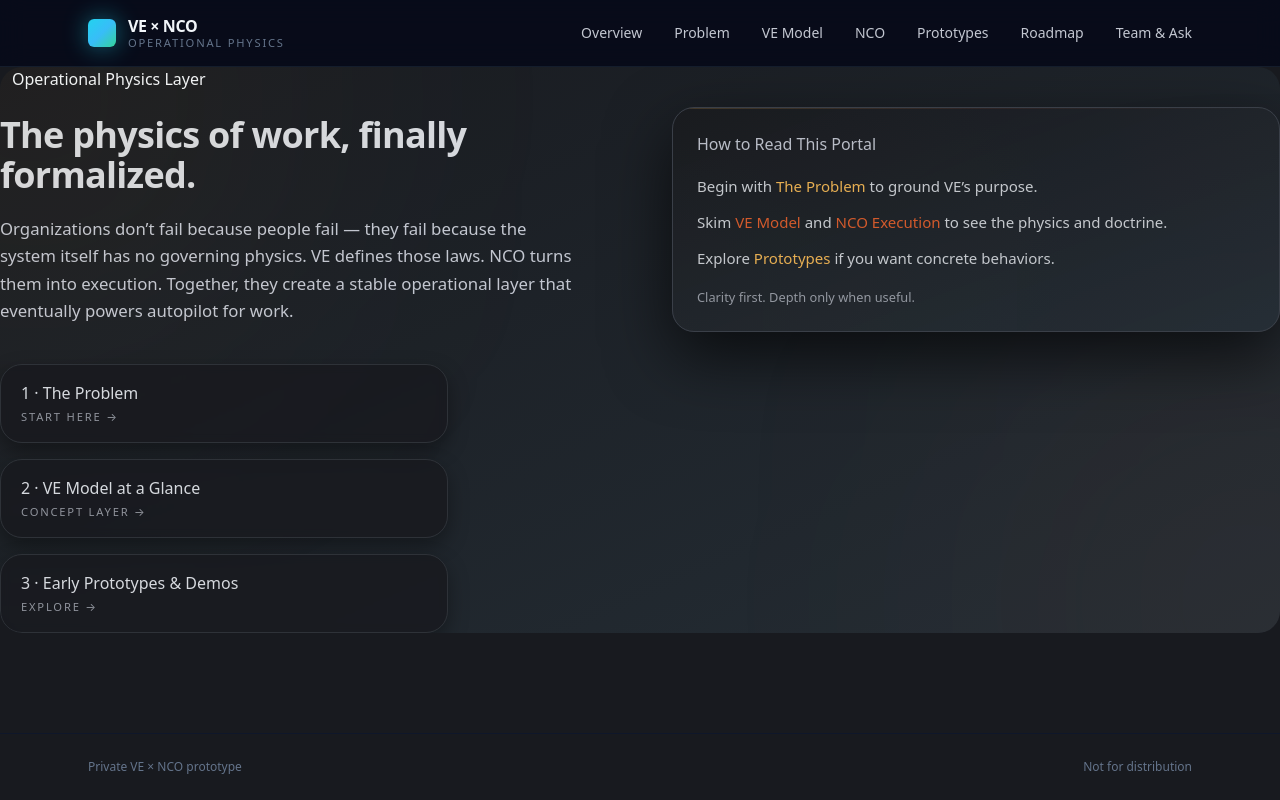
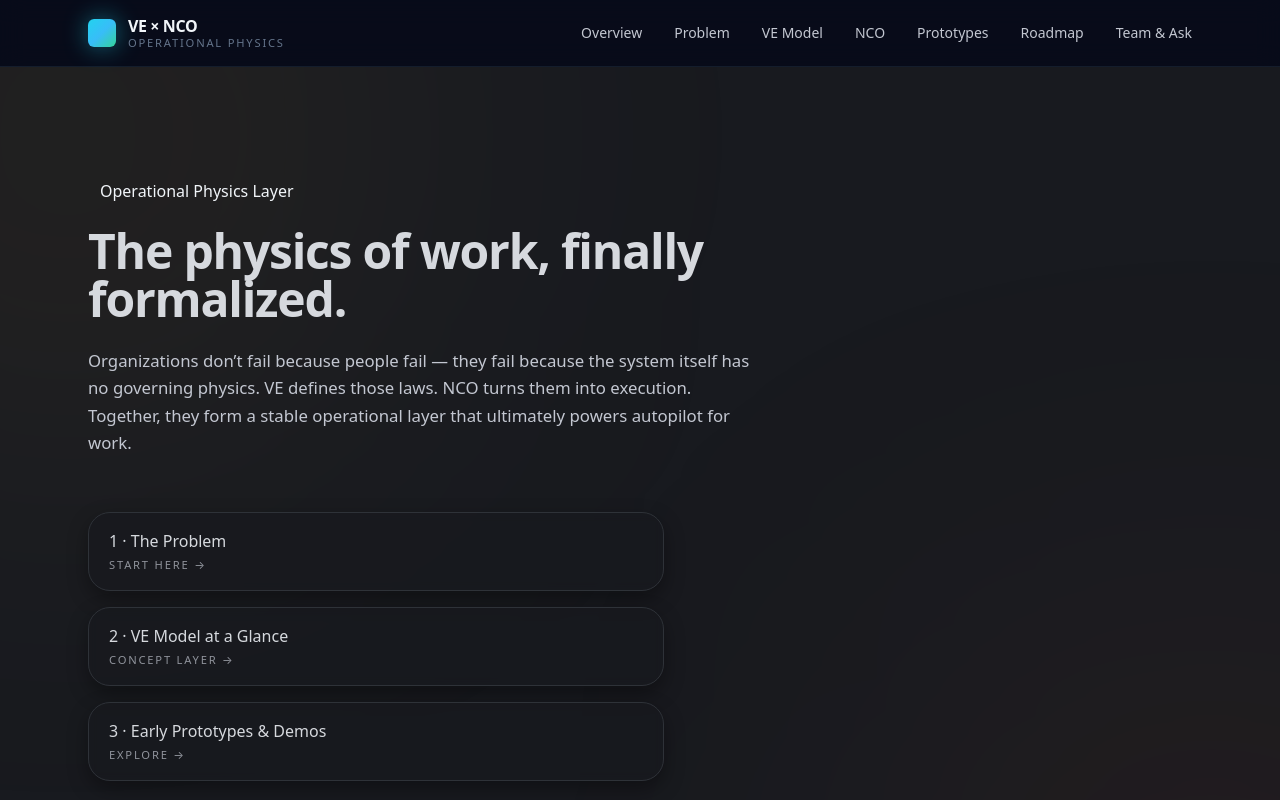
Before and after one commit to VertandErnie/vexnco-site, a Next.js app: page / in a window 1280 px wide. Shown: the top 800 px of the page. Built offline with nearby package versions, Linux system fonts and the light colour scheme.

Commit message:
Update page.jsx

```diff
--- a/app/page.jsx
+++ b/app/page.jsx
@@ -1,34 +1,36 @@
-import VEPanel from "../components/VEPanel";
 import VEMicroCard from "../components/VEMicroCard";
 
 export default function HomePage() {
   return (
-    <section className="section bg-ve-hero rounded-ve relative overflow-hidden">
-      {/* molten + ember glow accents */}
-      <div className="pointer-events-none absolute -top-40 -left-40 h-96 w-96 rounded-full bg-molten/10 blur-[160px]" />
-      <div className="pointer-events-none absolute -bottom-40 -right-40 h-96 w-96 rounded-full bg-ember/10 blur-[160px]" />
+    <section className="relative overflow-hidden">
+      {/* Ambient material glow */}
+      <div className="pointer-events-none absolute -top-48 -left-48 h-[520px] w-[520px] rounded-full bg-molten/10 blur-[200px]" />
+      <div className="pointer-events-none absolute -bottom-48 -right-48 h-[520px] w-[520px] rounded-full bg-ember/10 blur-[200px]" />
 
-      <div className="grid gap-16 lg:grid-cols-2 items-start">
-
-        {/* LEFT */}
-        <div>
+      <div className="relative max-w-6xl mx-auto px-6 pt-28 pb-36">
+        {/* Eyebrow */}
         <div className="flex items-center gap-3">
           <div className="ve-dot" />
-            <div className="ve-section-label">Operational Physics Layer</div>
+          <span className="ve-section-label">
+            Operational Physics Layer
+          </span>
         </div>
 
-          <h1 className="mt-6 text-4xl font-semibold text-concrete">
+        {/* Headline */}
+        <h1 className="mt-6 max-w-3xl text-4xl md:text-5xl font-semibold tracking-tight text-concrete">
           The physics of work, finally formalized.
         </h1>
 
-          <p className="mt-5 text-frost max-w-xl text-[1.05rem] leading-relaxed">
+        {/* Supporting copy */}
+        <p className="mt-6 max-w-2xl text-frost text-[1.05rem] leading-relaxed">
           Organizations don’t fail because people fail — they fail because the
           system itself has no governing physics. VE defines those laws. NCO
-            turns them into execution. Together, they create a stable operational
-            layer that eventually powers autopilot for work.
+          turns them into execution. Together, they form a stable operational
+          layer that ultimately powers autopilot for work.
         </p>
 
-          <div className="mt-10 grid gap-4 max-w-md">
+        {/* Entry points */}
+        <div className="mt-14 grid gap-4 max-w-xl">
           <VEMicroCard
             title="1 · The Problem"
             subtitle="Start Here"
@@ -45,34 +47,11 @@ export default function HomePage() {
             href="/prototypes"
           />
         </div>
-        </div>
 
-        {/* RIGHT */}
-        <VEPanel className="mt-10">
-          <p className="ve-section-label">How to Read This Portal</p>
-
-          <ul className="mt-4 space-y-3 text-concrete/90 text-[0.94rem] leading-relaxed">
-            <li>
-              Begin with <span className="text-molten font-medium">The Problem</span>{" "}
-              to ground VE’s purpose.
-            </li>
-            <li>
-              Skim{" "}
-              <span className="text-ember font-medium">VE Model</span> and{" "}
-              <span className="text-ember font-medium">NCO Execution</span>{" "}
-              to see the physics and doctrine.
-            </li>
-            <li>
-              Explore{" "}
-              <span className="text-molten font-medium">Prototypes</span>{" "}
-              if you want concrete behaviors.
-            </li>
-          </ul>
-
-          <p className="mt-4 text-[0.8rem] text-frost/70">
-            Clarity first. Depth only when useful.
+        {/* Gentle guidance (not a panel) */}
+        <p className="mt-10 max-w-xl text-[0.85rem] text-frost/60">
+          Start broad. Go deeper only if it’s useful.
         </p>
-        </VEPanel>
       </div>
     </section>
   );
```
Lines whose indentation alone changed are shown as unchanged.
